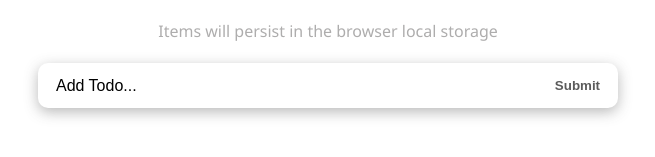
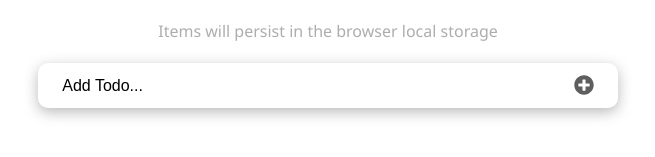
Before and after one commit to Luiscarlosvd/To-do-list-React, a React (Vite) app in the folder to-do-list-react/: page / in a window 1280 px wide. Shown: the part 193-350 px from the top of the page, without its empty margins (312-967 px from the left). Built offline with nearby package versions, Linux system fonts and the light colour scheme.

Commit message:
Add icons for buttons of to do list

```diff
--- a/to-do-list-react/package.json
+++ b/to-do-list-react/package.json
@@ -12,6 +12,7 @@
   "dependencies": {
     "react": "^18.2.0",
     "react-dom": "^18.2.0",
+    "react-icons": "^4.9.0",
     "uuid": "^9.0.0"
   },
   "devDependencies": {
--- a/to-do-list-react/src/components/InputTodo.jsx
+++ b/to-do-list-react/src/components/InputTodo.jsx
@@ -1,8 +1,9 @@
 import { useState } from "react";
+import { FaPlusCircle } from "react-icons/fa";
 
 const InputTodo = ({ addTodoItem }) => {
   const [title, setTitle] = useState("");
-  const [message, setMessage] = useState('');
+  const [message, setMessage] = useState("");
 
   const handleChange = (e) => {
     setTitle(e.target.value);
@@ -13,9 +14,9 @@ const InputTodo = ({ addTodoItem }) => {
     if (title.trim()) {
       addTodoItem(title);
       setTitle("");
-      setMessage('');
+      setMessage("");
     } else {
-      setMessage('Please add item.');
+      setMessage("Please add item.");
     }
   };
 
@@ -29,7 +30,15 @@ const InputTodo = ({ addTodoItem }) => {
           onChange={handleChange}
           className="input-text"
         />
-        <button className="input-submit">Submit</button>
+        <button className="input-submit">
+          <FaPlusCircle
+            style={{
+              color: "#5e5e5e",
+              fontSize: "20px",
+              marginTop: "2px",
+            }}
+          />
+        </button>
       </form>
       <span className="submit-warning">{message}</span>
     </>
--- a/to-do-list-react/src/components/TodoItem.jsx
+++ b/to-do-list-react/src/components/TodoItem.jsx
@@ -1,5 +1,7 @@
 import styles from "@/styles/TodoItem.module.css";
 import { useState } from "react";
+import { FaTrash } from "react-icons/fa";
+import { AiFillEdit } from "react-icons/ai";
 
 const TodoItem = ({ itemProp, handleChange, delTodo, setUpdate }) => {
   const [editing, setEditing] = useState(false);
@@ -32,8 +34,8 @@ const TodoItem = ({ itemProp, handleChange, delTodo, setUpdate }) => {
           checked={itemProp.completed}
           onChange={() => handleChange(itemProp.id)}
         />
-        <button onClick={handleEditing}>Edit</button>
-        <button onClick={() => delTodo(itemProp.id)}>Delete</button>
+        <button onClick={handleEditing}><AiFillEdit style={{ color: "#5e5e5e", fontSize: "16px" }} /></button>
+        <button onClick={() => delTodo(itemProp.id)}><FaTrash style={{ color: "#5e5e5e", fontSize: "16px" }} /></button>
         <span style={itemProp.completed ? completedStyle : null}>
           {itemProp.title}
         </span>
```
Also changed, not shown: 1 other file (tests, documents, lock files or other folders).
